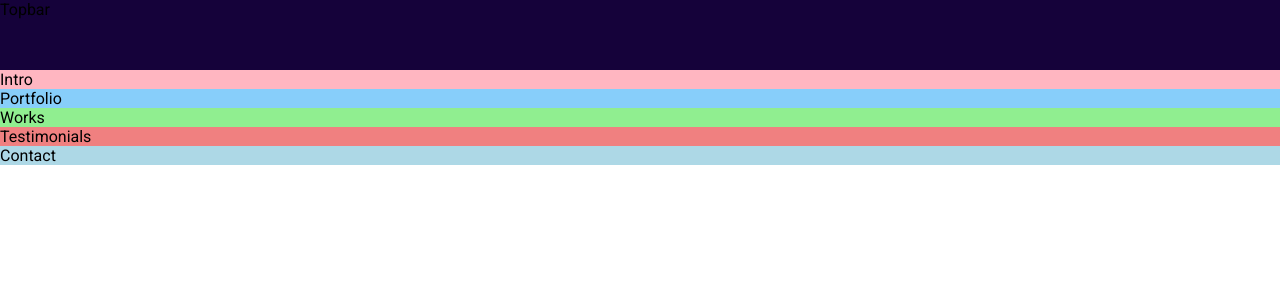
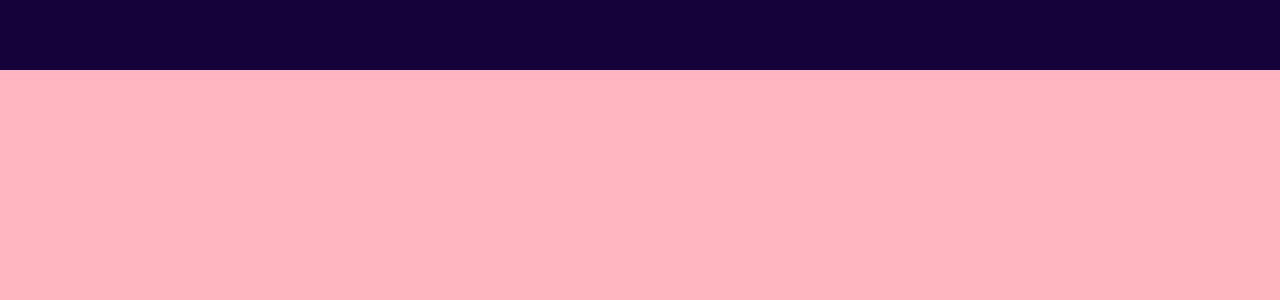
Before and after one commit to Joshua-DaCosta/portfolio-website, a React (Create React App) app: page / in a window 1280 px wide. Shown: the top 300 px of the page. Built offline with nearby package versions, Linux system fonts and the light colour scheme.

Commit message:
added scroll snap for all browser compatability

```diff
--- a/public/index.html
+++ b/public/index.html
@@ -15,6 +15,7 @@
       * {
         font-family: 'Roboto', sans-serif;
         margin: 0;
+        overflow-x: hidden;
       }
 
     </style>
--- a/src/app.scss
+++ b/src/app.scss
@@ -1,3 +1,21 @@
 .app {
+  height: 100vh;
+  .sections {
+    width: 100%;
+    height: calc(100vh - 70px);
+    background-color: lightsalmon;
+    position: relative;
+    top: 70px;
+    scroll-snap-type: y mandatory;
+    scrollbar-width: none; // for firefox
+    &::-webkit-scrollbar {
+          display: none;
+    }
 
+    > *{
+      width: 100vw;
+      height: calc(100vh - 70px);
+      scroll-snap-align: start;
+    }
+  }
 }
--- a/src/components/contact/Contact.jsx
+++ b/src/components/contact/Contact.jsx
@@ -2,7 +2,7 @@ import "./contact.scss";
 
 const Contact = () => {
   return (
-    <section className="contact">Contact</section>
+    <section className="contact"></section>
   )
 }
 
--- a/src/components/intro/Intro.jsx
+++ b/src/components/intro/Intro.jsx
@@ -2,7 +2,7 @@ import "./intro.scss";
 
 const Intro = () => {
   return (
-    <div className='intro'>Intro</div>
+    <div className='intro'></div>
   )
 }
 
--- a/src/components/portfolio/Portfolio.jsx
+++ b/src/components/portfolio/Portfolio.jsx
@@ -2,7 +2,7 @@ import "./portfolio.scss";
 
 const Portfolio = () => {
   return (
-    <div className='portfolio'>Portfolio</div>
+    <div className='portfolio'></div>
   )
 }
 
--- a/src/components/testimonials/Testimonials.jsx
+++ b/src/components/testimonials/Testimonials.jsx
@@ -1,7 +1,7 @@
 import './testimonials.scss';
 
 const Testimonials = () => {
-  return <div className="testimonials">Testimonials</div>;
+  return <div className="testimonials"></div>;
 }
 
 export default Testimonials
--- a/src/components/topbar/Topbar.jsx
+++ b/src/components/topbar/Topbar.jsx
@@ -2,7 +2,7 @@ import './topbar.scss'
 
 const Topbar = () => {
   return (
-    <div className='topbar'>Topbar</div>
+    <div className='topbar'></div>
   )
 }
 
--- a/src/components/topbar/topbar.scss
+++ b/src/components/topbar/topbar.scss
@@ -1,5 +1,8 @@
 .topbar {
       width: 100%;
-      min-height: 70px;
+      height: 70px;
       background-color: #15023a;
+      position: fixed;
+      top: 0;
+      z-index: 2;
 }
--- a/src/components/works/Works.jsx
+++ b/src/components/works/Works.jsx
@@ -2,7 +2,7 @@ import "./works.scss";
 
 const Works = () => {
   return (
-    <div className='works'>Works</div>
+    <div className='works'></div>
   )
 }
 
```
